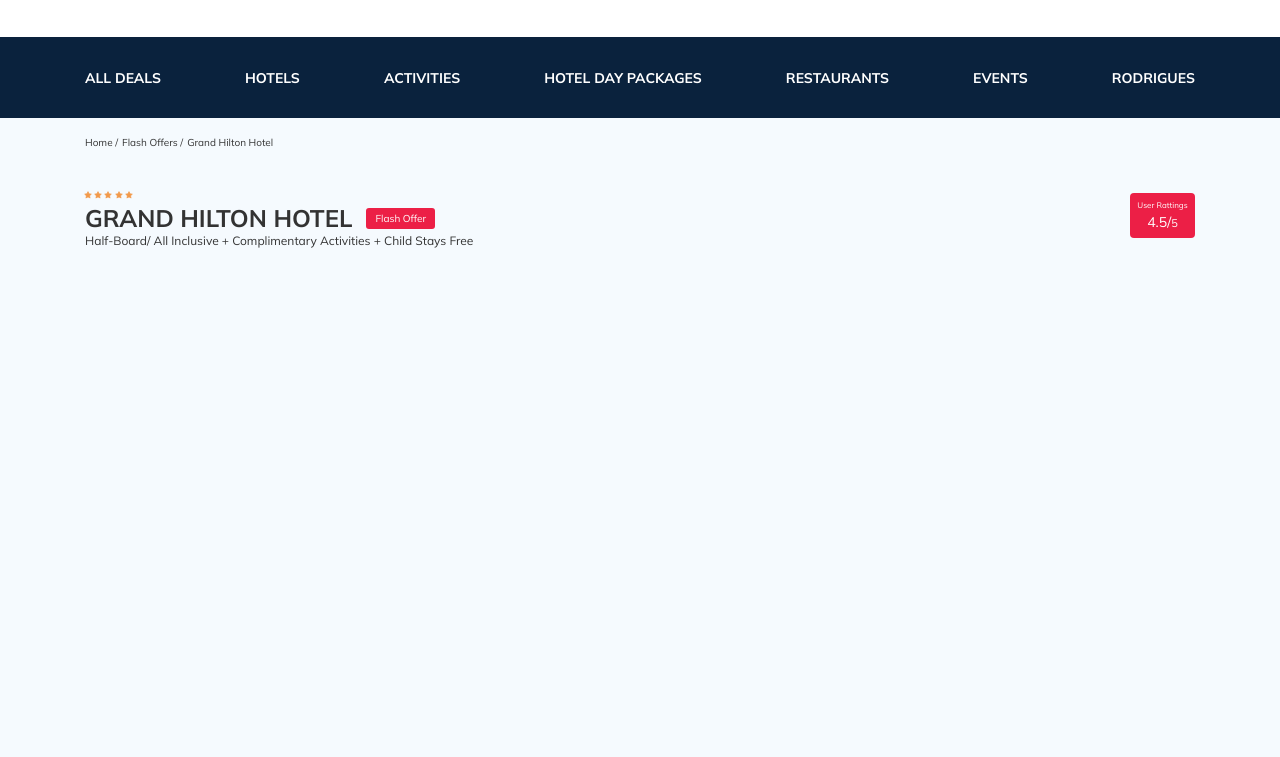
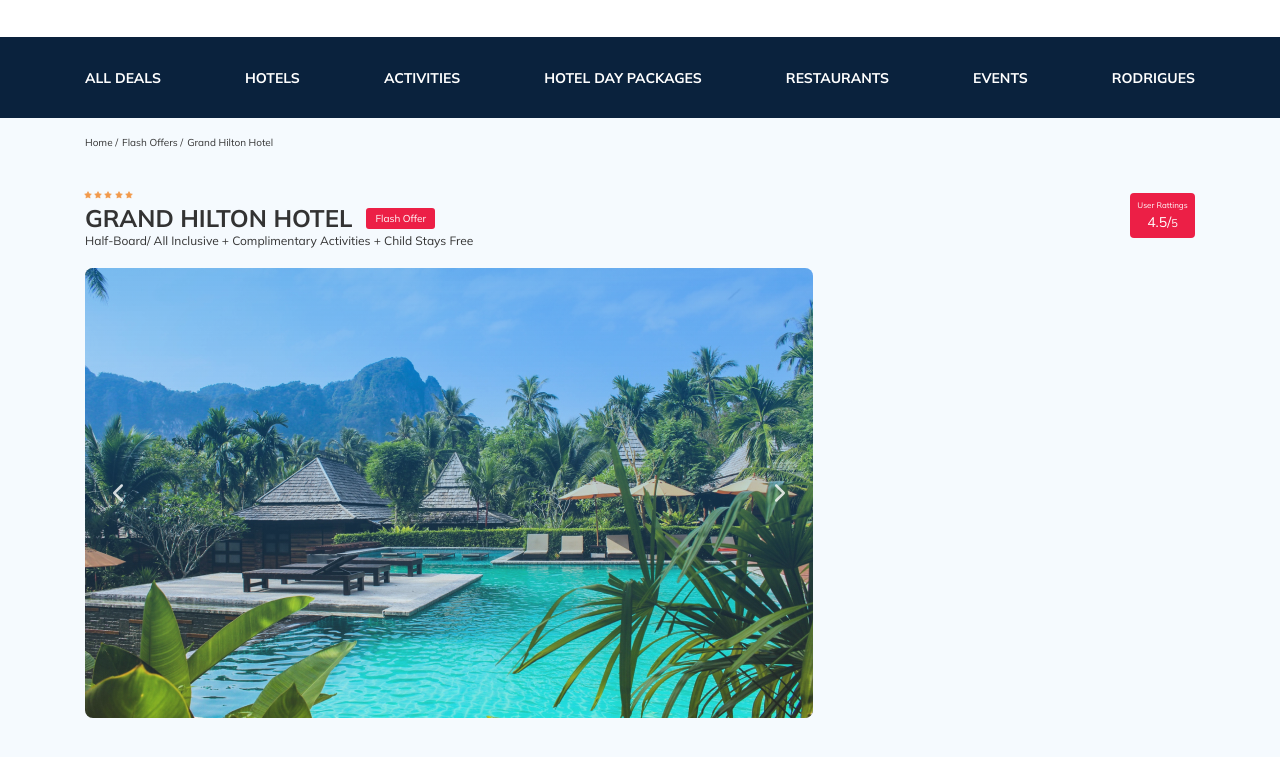
Before and after one commit to vladimiryuchshik/tour-plan, a plain HTML site: page index.html in a window 1280 px wide. Shown: the part 83-840 px from the top of the page. Before the commit the page ends 800 px from the top, so only its background shows below. Drawn offline with Linux system fonts and the light colour scheme.

Commit message:
add: slider

```diff
--- a/index.html
+++ b/index.html
@@ -6,6 +6,7 @@
   <title>Best Tour Plan - Hotel Booking</title>
   <link href="https://fonts.googleapis.com/css2?family=Mulish:wght@400;700&family=Nunito:wght@400;700;800&display=swap"
     rel="stylesheet">
+  <link rel="stylesheet" href="css/swiper-bundle.min.css">
   <link rel="stylesheet" href="css/style.css">
 </head>
 <body>
@@ -88,7 +89,29 @@
           <span class="rating__counter">4.5/</span><span class="rating__counter-total">5</span>
         </div>
       </div>
+      <div class="hotel-grid">
+        <div class="slider">
+          <!-- Slider main container -->
+          <div class="swiper">
+            <!-- Additional required wrapper -->
+            <div class="swiper-wrapper">
+              <!-- Slides -->
+              <div class="swiper-slide"><img src="img/slide-1.jpg" alt="slide"></div>
+              <div class="swiper-slide"><img src="img/slide-2.jpg" alt="slide"></div>
+              <div class="swiper-slide"><img src="img/slide-3.jpg" alt="slide"></div>
+              <div class="swiper-slide"><img src="img/slide-4.jpg" alt="slide"></div>
+              <div class="swiper-slide"><img src="img/slide-5.jpg" alt="slide"></div>
+              <div class="swiper-slide"><img src="img/slide-6.jpg" alt="slide"></div>
+            </div>
+            <!-- If we need navigation buttons -->
+            <button class="slider-button slider-button__prev"></button>
+            <button class="slider-button slider-button__next"></button>
+          </div>
+        </div>
+      </div>
     </div>
   </section>
+  <script src="js/swiper-bundle.min.js"></script>
+  <script src="js/main.js"></script>
 </body>
 </html>
--- /dev/null
+++ b/js/main.js
@@ -0,0 +1,10 @@
+const swiper = new Swiper('.swiper', {
+  // Optional parameters
+  loop: true,
+
+  // Navigation arrows
+  navigation: {
+    nextEl: '.slider-button__next',
+    prevEl: '.slider-button__prev',
+  },
+});
--- a/sass/blocks/_hotel.sass
+++ b/sass/blocks/_hotel.sass
@@ -5,6 +5,7 @@
     display: flex
     align-items: center
     justify-content: space-between
+    padding-bottom: 20px
     &__offer
       margin-left: 14px
       margin-top: 2px
@@ -53,3 +54,40 @@
     &-total
       font-size: 11px
       font-weight: 300
+.swiper
+  width: 100%
+  height: 450px
+  position: relative
+  border-radius: 8px
+  &:after
+    content: ''
+    position: absolute
+    width: 100%
+    height: 100%
+    top: 0
+    bottom: 0
+    left: 0
+    right: 0
+    background: linear-gradient(180deg, rgba(0, 122, 223, 0.48) 0%, rgba(255, 255, 255, 0.128) 100%)
+    z-index: 10
+.slider
+  width: 728px
+  &-button
+    position: absolute
+    top: 50%
+    transform: translateY(-50%)
+    z-index: 99
+    width: 30px
+    height: 30px
+    border: none
+    background-color: transparent
+    cursor: pointer
+    background-repeat: no-repeat
+    background-position: center
+    background-size: 10px
+    &__next
+      right: 18px
+      background-image: url(../img/arrow-next.svg)
+    &__prev
+      left: 18px
+      background-image: url(../img/arrow-prev.svg)
```
Also changed, not shown: css/style.css, img/arrow-next.svg (added), img/arrow-prev.svg (added), img/slide-1.jpg (added), img/slide-2.jpg (added), img/slide-3.jpg (added), img/slide-4.jpg (added), img/slide-5.jpg (added), img/slide-6.jpg (added), 1 other file.
